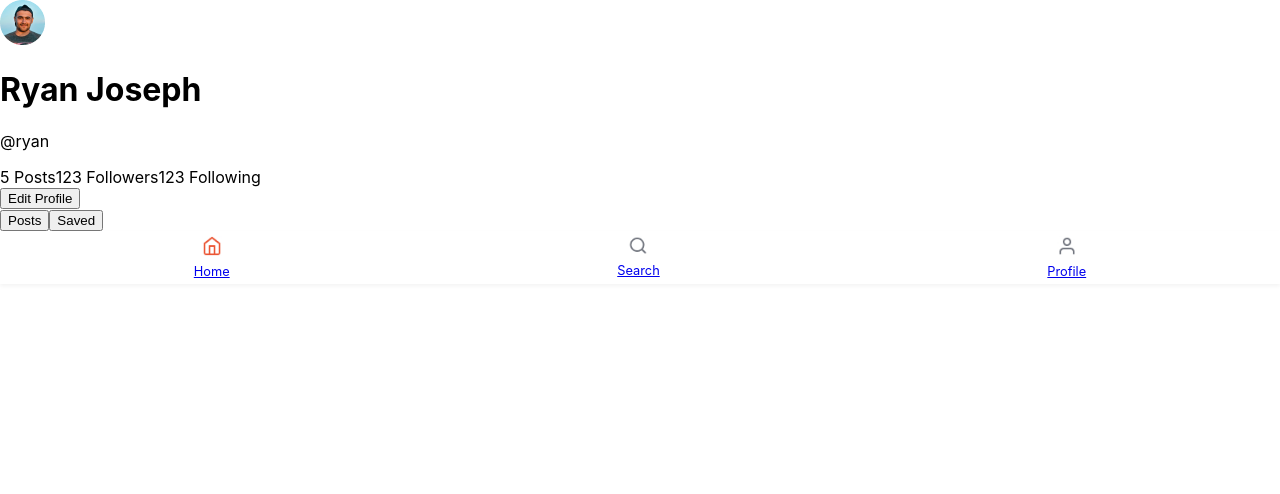
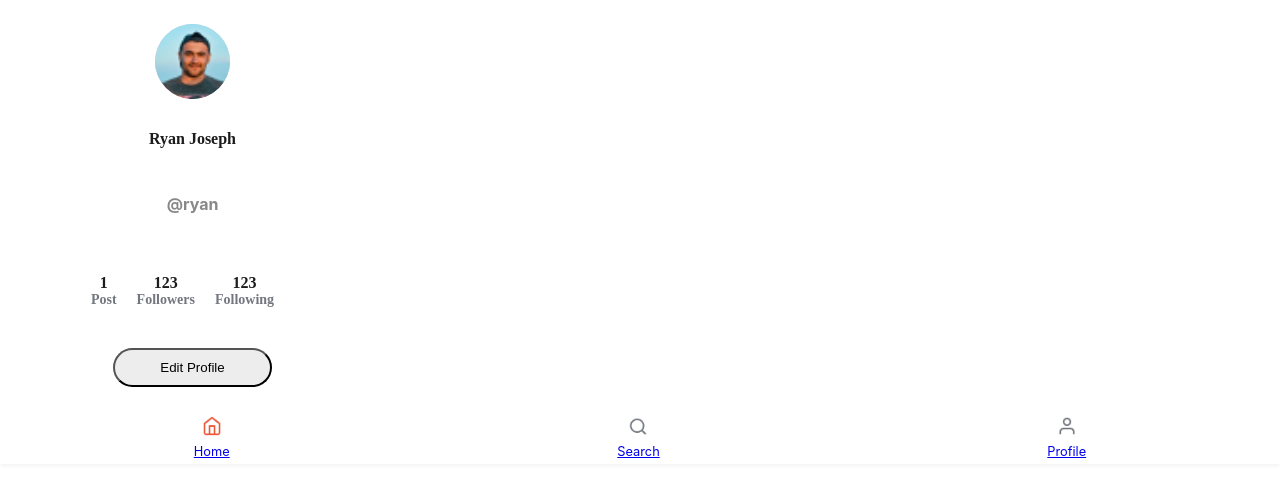
Before and after one commit to akaChenshunCodeMaster/productathon, a React (Create React App) app in the folder foody/: page /profile in a window 1280 px wide. Shown: the top 494 px of the page. Built offline with nearby package versions, Linux system fonts and the light colour scheme.

Commit message:
change on the profile

```diff
--- a/foody/src/components/ProfilePage.css
+++ b/foody/src/components/ProfilePage.css
@@ -1,69 +1,88 @@
-/* ProfilePage.css */
-.profilePage {
+.pageBackground {
   display: flex;
+  width: 353px;
+  padding: 24px 16px;
   flex-direction: column;
-    align-items: center; /* This ensures that all content in profilePage is centered horizontally */
+  align-items: center;
+  gap: 20px;
+  border-radius: 23px;
+  background: var(--White, #FFF);
 }
 
-  .profileHeader {
-    text-align: center; /* This centers the text elements */
-    width: 100%; /* Adjust width as needed, maybe based on a max-width for larger screens */
+.profileCard {
+  display: flex;
+  width: 353px;
+  padding: 24px 16px;
+  flex-direction: column;
+  align-items: center;
+  gap: 20px;
+  border-radius: 23px;
+  background: var(--White, #FFF);
 }
 
-  .userAvatar {
-    width: 100px; /* Set the size of the avatar */
-    height: 100px; /* Set the size of the avatar */
-    border-radius: 50%; /* Make the avatar round */
-    margin: 0 auto; /* This centers the avatar image horizontally */
-    display: block; /* Images are inline by default, block will allow margin: auto to work */
+.avatar {
+  width: 75px;
+  height: 75px;
+  border-radius: 50px;
+  background: url(../assets/unsplash_v2aKnjMbP_k.jpg) lightgray 50% / cover no-repeat;
 }
 
-  .userStats {
-    display: flex;
-    justify-content: space-around; /* This spreads out your post/follower/following stats */
-    margin-top: 20px; /* Space above the stats */
+.name {
+  color: var(--Primary-Dark, #1C1C1C);
+  text-align: center;
+  font-family: "Geist Variable";
+  font-size: 16px;
+  font-style: normal;
+  font-weight: 600;
+  line-height: normal;
 }
 
-  .editProfileBtn {
-    background-color: #ff5733; /* Your button color */
-    color: white;
-    border: none;
-    padding: 10px 20px;
-    border-radius: 20px;
-    margin-top: 20px; /* Space above the button */
-    cursor: pointer;
+.username {
+  color: #888888;
+  margin-bottom: 20px;
 }
 
-  .postTabs {
+.statsContainer {
   display: flex;
-    justify-content: center;
-    gap: 20px;
-    margin-top: 20px;
+  justify-content: space-evenly; /* Distributes space evenly */
+  align-items: center; /* Align items vertically */
+  margin: 20px 0;
 }
 
-  .tabButton {
-    /* Styles for your tab buttons */
-    background-color: transparent; /* No background */
-    border: none;
-    padding: 10px 20px;
-    cursor: pointer;
+.statItem {
+  display: flex;
+  flex-direction: column; /* Stack number and label */
+  align-items: center; /* Center-align items */
+  margin-right: 20px;
 }
 
-  /* Add additional styles for active tab button */
-  .activeTabButton {
-    border-bottom: 2px solid #ff5733;
+.statNumber {
+  color: var(--Primary-Dark, #1C1C1C);
+text-align: center;
+font-family: "Geist Variable";
+font-size: 16px;
+font-style: normal;
+font-weight: 600;
+line-height: normal;
 }
 
-  .postGrid {
-    display: grid;
-    grid-template-columns: repeat(auto-fit, minmax(100px, 1fr)); /* This creates a responsive grid */
-    gap: 20px;
-    padding: 20px;
+.statLabel {
+  color: var(--Secondary, #72767F);
+text-align: center;
+font-family: "Geist Variable";
+font-size: 14px;
+font-style: normal;
+font-weight: 600;
+line-height: normal;
 }
 
-  .postCard {
-    /* Style for each post card */
-    border: 1px solid #ddd;
-    border-radius: 10px;
-    overflow: hidden;
+
+.editButton {
+  display: flex;
+padding: 10px 45px;
+justify-content: center;
+align-items: center;
+gap: 10px;
+border-radius: 50px;
+background: #EDEDED;
 }
--- a/foody/src/components/ProfilePage.js
+++ b/foody/src/components/ProfilePage.js
@@ -1,49 +1,29 @@
 import React from 'react';
-import styles from './ProfilePage.css'; // Make sure the path is correct
-import userAvatar from '../assets/unsplash_v2aKnjMbP_k.jpg';
+import './ProfilePage.css'; // Ensure path is correct
+import userAvatar from '../assets/unsplash_v2aKnjMbP_k.jpg'; // Update with the correct path
 
 const ProfilePage = () => {
-  // Hard-coded user data
-  const userData = {
-    name: 'Ryan Joseph',
-    username: '@ryan',
-    avatarSrc: userAvatar, // Path to your image file
-    postCount: '5',
-    followersCount: '123',
-    followingCount: '123',
-  };
-
-  // Hard-coded posts data - replace with actual post data
-  const userPosts = [
-    // ... Array of user post objects
-  ];
-
   return (
-    <div className={styles.profilePage}>
-      <div className={styles.profileHeader}>
-        <img src={userData.avatarSrc} alt="User Avatar" className={styles.userAvatar} />
-        <h1>{userData.name}</h1>
-        <p>{userData.username}</p>
-        <div className={styles.userStats}>
-          <span>{userData.postCount} Posts</span>
-          <span>{userData.followersCount} Followers</span>
-          <span>{userData.followingCount} Following</span>
+    <div className="profileContainer">
+      <div className="profileCard">
+        <img src={userAvatar} alt="User Avatar" className="avatar" />
+        <h1 className="name">Ryan Joseph</h1>
+        <p className="username">@ryan</p>
+        <div className="statsContainer">
+          <div className="statItem">
+            <span className="statNumber">1</span>
+            <span className="statLabel">Post</span>
+          </div>
+          <div className="statItem">
+            <span className="statNumber">123</span>
+            <span className="statLabel">Followers</span>
+          </div>
+          <div className="statItem">
+            <span className="statNumber">123</span>
+            <span className="statLabel">Following</span>
+          </div>
         </div>
-        <button className={styles.editProfileBtn}>Edit Profile</button>
-      </div>
-
-      <div className={styles.postTabs}>
-        <button className={`${styles.tabButton} ${styles.activeTabButton}`}>Posts</button>
-        <button className={styles.tabButton}>Saved</button>
-      </div>
-
-      <div className={styles.postGrid}>
-        {userPosts.map(post => (
-          <div key={post.id} className={styles.postCard}>
-            <img src={post.imageSrc} alt="Post" />
-            {/* Add other post details here */}
-          </div>
-        ))}
+        <button className="editButton">Edit Profile</button>
       </div>
     </div>
   );
```
Lines whose indentation alone changed are shown as unchanged.
